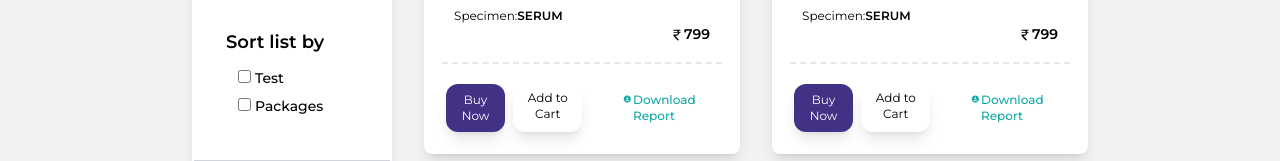
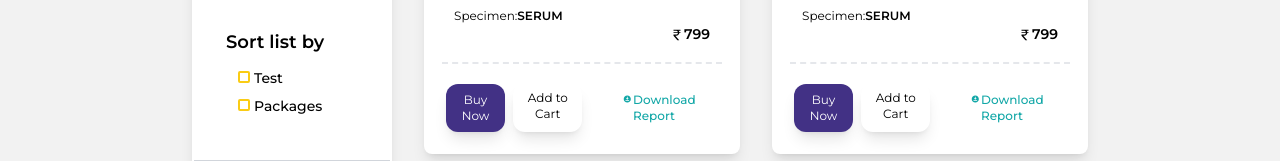
Before and after one commit to Ashish0253/Aarna-2.0, a Next.js app: page /book-a-test in a window 1280 px wide. Shown: the part 488-649 px from the top of the page. Built offline with nearby package versions, Linux system fonts and the light colour scheme.

Commit message:
checkbox stage-1 code

```diff
--- a/package.json
+++ b/package.json
@@ -11,6 +11,7 @@
   "dependencies": {
     "@emotion/react": "^11.10.6",
     "@emotion/styled": "^11.10.6",
+    "@fortawesome/react-fontawesome": "^0.2.0",
     "@mui/icons-material": "^5.11.11",
     "@mui/material": "^5.11.15",
     "eslint": "8.36.0",
--- a/pages/book-a-test.js
+++ b/pages/book-a-test.js
@@ -8,6 +8,16 @@ import { MdDownloadForOffline } from "react-icons/md";
 import { RiArrowDropDownLine } from "react-icons/ri";
 
 export default function BookATest() {
+  function isClicked() {
+    if (document.getElementById("my-checkbox").checked) {
+      document
+        .getElementById("my-checkbox")
+        .classList.remove("appearance-none");
+    } else {
+      document.getElementById("my-checkbox").classList.add("appearance-none");
+    }
+  }
+
   return (
     <div>
       <Carousel />
@@ -25,14 +35,22 @@ export default function BookATest() {
             <div className="p-2 text-sm font-medium">
               <div className="p-1">
                 <input
+                  id="my-checkbox"
                   type="checkbox"
                   name="Test"
-                  className="accent-yellow-400 border-2 border-solid border-yellow-400"
+                  onClick={isClicked}
+                  className="h-3 appearance-none w-3 border-2 rounded-sm border-yellow-400 accent-yellow-400"
                 />
                 <div className="inline px-1">Test</div>
               </div>
               <div className="p-1">
-                <input type="checkbox" name="Packages" id="cb1" />
+                <input
+                  type="checkbox"
+                  name="Packages"
+                  id="my-checkbox"
+                  onClick={isClicked}
+                  className="h-3 appearance-none w-3 border-2 rounded-sm border-yellow-400 accent-yellow-400"
+                />
                 <div className="inline px-1">Packages</div>
               </div>
             </div>
```
Also changed, not shown: 1 other file (tests, documents, lock files or other folders).
